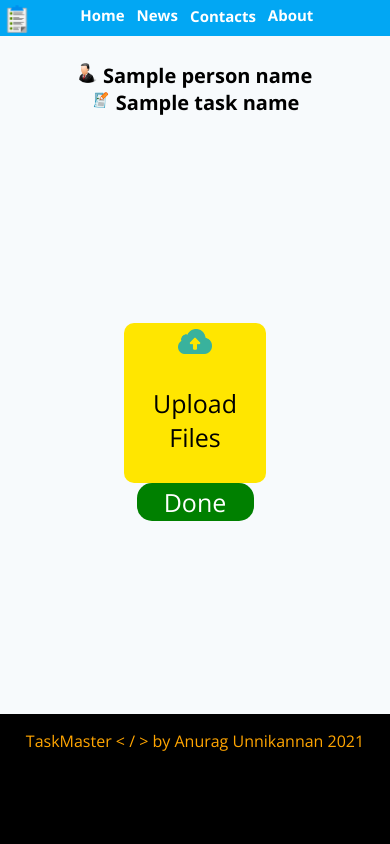
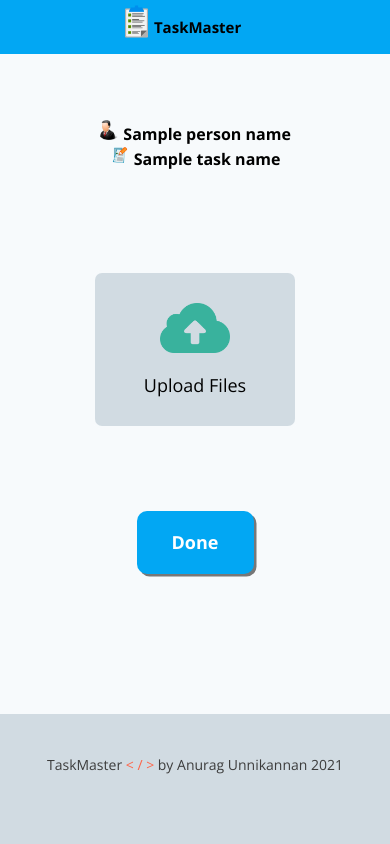
Before and after one commit to AnuragUnnikannan/TaskMaster, a Flask app: template templates/upload.html in a window 390 px wide. Run offline with Flask 2, Linux system fonts and the light colour scheme; the template is opened without the code that fills it: most values are stand-ins (such as "Sample title", 1, 10 or a date in 2020).

Commit message:
Fixed button sizes for smaller screens and changed colors

```diff
--- a/static/style.css
+++ b/static/style.css
@@ -166,7 +181,7 @@ select {
 	position: absolute;
 	top: 5%;
     width: 30%;
-    margin: 5%;
+    margin-top: 5%;
 	font-size: 20px;
 }
 
@@ -177,15 +192,23 @@ select {
 }
 
 #file_label {
-    background-color: rgb(255, 230, 0);
+    background-color: rgb(209, 219, 226);
     display: block;
     text-align: center;
+    cursor: pointer;
+    border-radius: 10px;
+    font-size: 18px;
+    width: 200px;
+    padding: 5% 0;
     margin-left: auto;
     margin-right: auto;
-    cursor: pointer;
-    border-radius: 10px;
-    font-size: 25px;
-    padding: 3%;
+    margin-bottom: 20%;
+    border: 3px solid #F7FAFC;
+}
+
+#file_label:hover {
+    border: 3px dashed rgb(33, 114, 219);
+    background-color: #F7FAFC;
 }
 
 #file1 {
@@ -193,19 +216,26 @@ select {
 }
 
 #upload {
-    height: 25px;
+    display: block;
+    height: 50px;
     width: auto;
+    margin: 10% auto;
 }
 
 #next1 {
-    border-radius: 15px;
+    border-radius: 10px;
     font-size: 25px;
-    background-color: green;
+    font-weight: bold;
+    box-shadow: 2.5px 2.5px #777777;
+    background-color: rgb(2, 167, 243);
     color: white;
-	width: 12%;
     border: none;
-	padding: 2px;
+	padding: 1% 2%;
 	cursor: pointer;
+}
+
+#next1:hover {
+    background-color: rgb(71, 170, 51);
 }
 
 #upload_confirmation {
@@ -222,22 +252,32 @@ select {
     text-align: center;
 }
 
+#ok_button {
+    text-align: center;
+}
+
 #ok {
-    text-align: center;
-    padding: 1%;
-    width: 30%;
+    padding: 2% 8%;
+    font-size: 18px;
     font-weight: bold;
     color: white;
-    background-color: green;
+    background-color: rgb(2, 167, 243);
+    box-shadow: 2.5px 2.5px #777777;
+    border: none;
     border-radius: 10px;
-	position: relative;
-	left: 35%;
 	cursor: pointer;
 }
 
+#ok:hover {
+    background-color: rgb(71, 170, 51);
+}
+
 footer {
-    background: rgba(0, 0, 0, 1);
-    color: orange;
+    background: rgb(209, 219, 226);
+    display: flex;
+    justify-content: center;
+    align-items: center;
+    color: rgb(60, 60, 60);
 	height: 100px;
     width: 100%;
 	padding-bottom: 30px;
@@ -245,6 +285,10 @@ footer {
 	position: absolute;
 	bottom: 0;
 	overflow: hidden;
+}
+
+#code {
+    color: tomato
 }
 
 @media (max-width: 980px){
@@ -271,7 +315,8 @@ footer {
 	}
 
 	#output {
-		font-size: 25px;
+        margin-top: 10%;
+		font-size: 20px;
 		width: 50%;
 	}
 
@@ -280,27 +325,41 @@ footer {
 	}
 
 	#file_label {
-		font-size: 25px;
+		font-size: 20px;
 	}
 
 	#next1 {
-		width: 20%;
+        font-size: 20px;
+        width: 20%;
+        padding: 3% 0;
 	}
+
+    footer p{
+        font-size: 14px;
+    }
 }
 
 @media (max-width: 460px) {
 
 	#logo {
-		height: 30px;
+		height: 35px;
+        position: relative;
+        left: 30%;
 	}
 
-	#navbar li {
-		font-size: 15px;
-	}
+    #caption {
+        font-size: 15px;
+        position: relative;
+        left: 30%;
+    }
 
-	#caption {
-		display: none;
-	}
+    #caption {
+        text-align: center;
+    }
+
+	#home, #about, #news, #contacts {
+        display: none;
+    }
 
 	#task_form {
 		width: 80%;
@@ -315,19 +374,23 @@ footer {
 	}
 
 	#output {
-		font-size: 20px;
-		width: 70%;
+        margin-top: 20%;
+		font-size: 16px;
+		width: 85%;
 	}
 
 	#person1 {
 		height: 10px;
 	}
 
-	#file_label {
-		/* font-size: 15px; */
-	}
+    #file_label{
+        font-size: 18px;
+        margin-bottom: 40%;
+    }
 
 	#next1 {
-		width: 30%;
+        font-size: 18px;
+        width: 30%;
+        padding: 5% 0;
 	}
 }
```
Also changed, not shown: other parts of static/style.css (+26 -11 lines).
